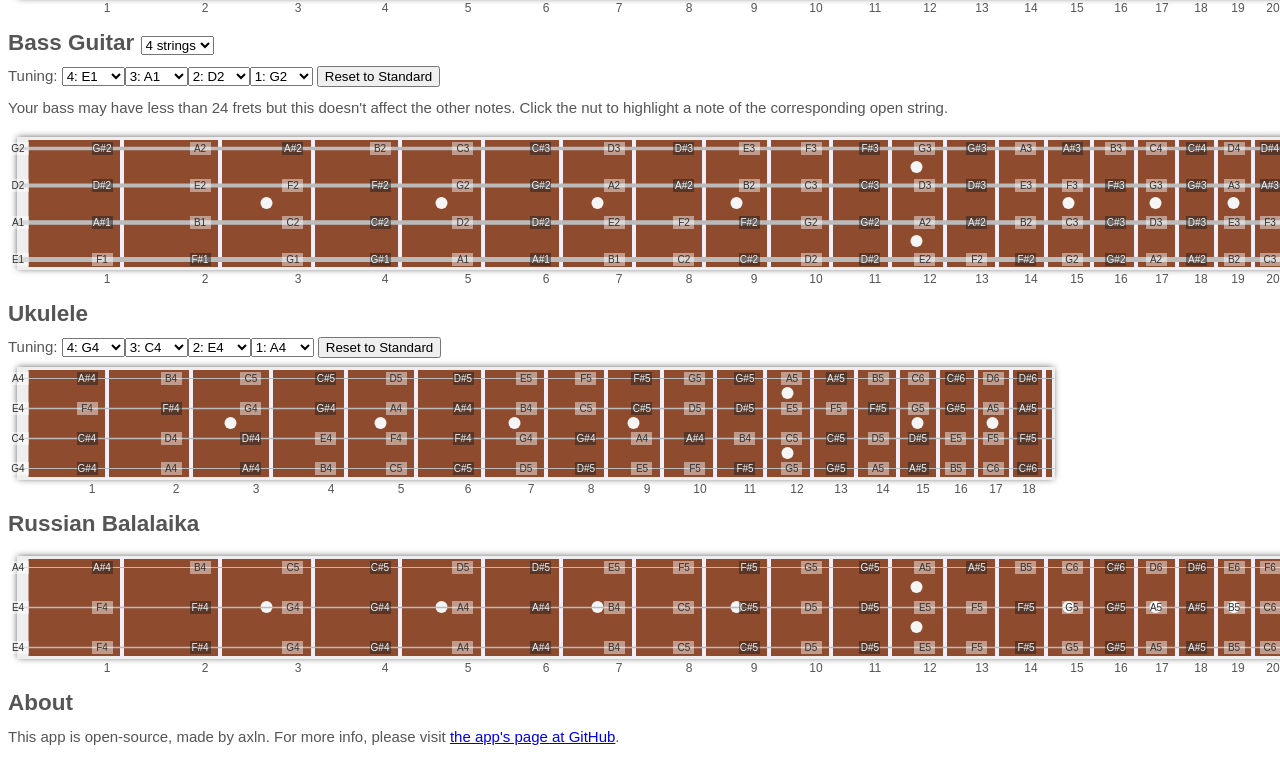
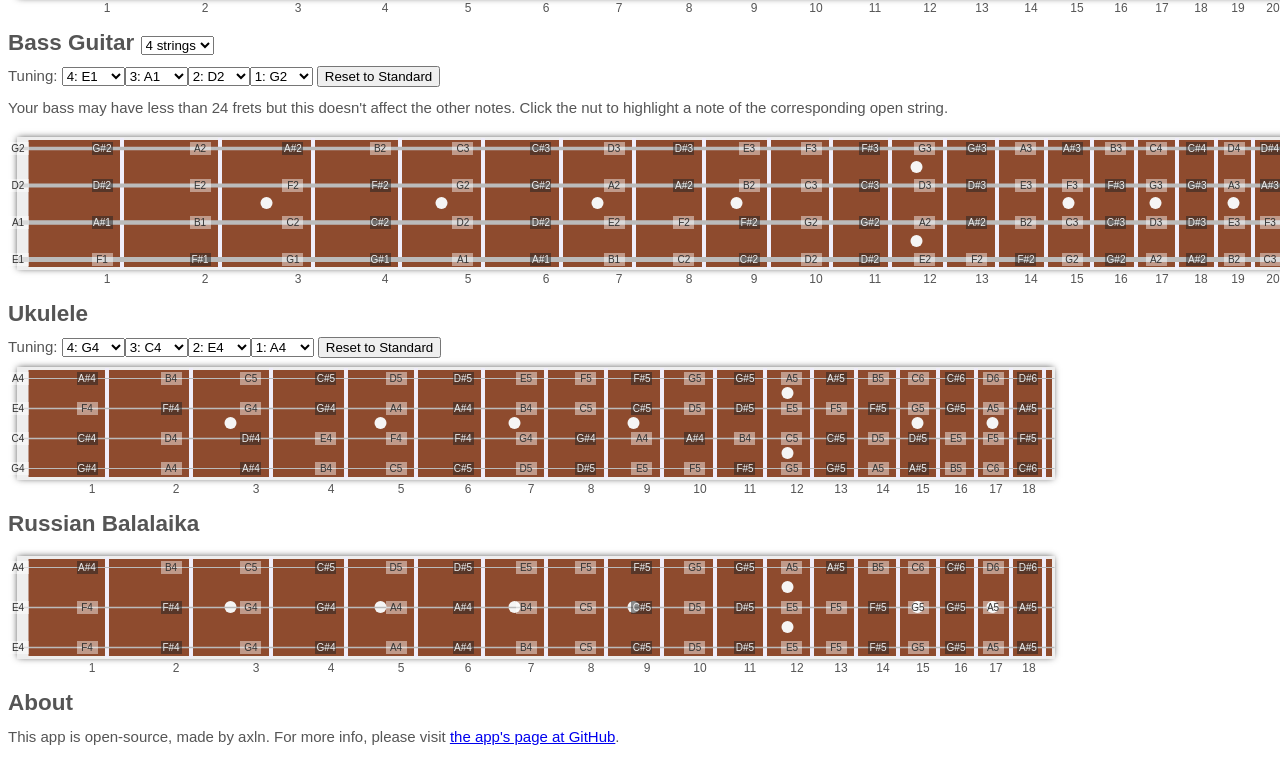
Before and after one commit to axln/guitar-piano-layout, a React app: page / in a window 1280 px wide. Shown: the part 815-1590 px from the top of the page. Built offline with nearby package versions, Linux system fonts and the light colour scheme.

Commit message:
build updated

```diff
--- a/src/component/App.jsx
+++ b/src/component/App.jsx
@@ -119,7 +119,7 @@ export function App(props) {
 
             <h2>Russian Balalaika</h2>
             <div>
-                <GuitarNeck strings='E4 E4 A4' neckWidth={100} />
+                <GuitarNeck strings='E4 E4 A4' neckLength={1035} neckWidth={100}  fretCount={18}/>
             </div>
         </>
     );
```
Also changed, not shown: 1 other file (tests, documents, lock files or other folders).
